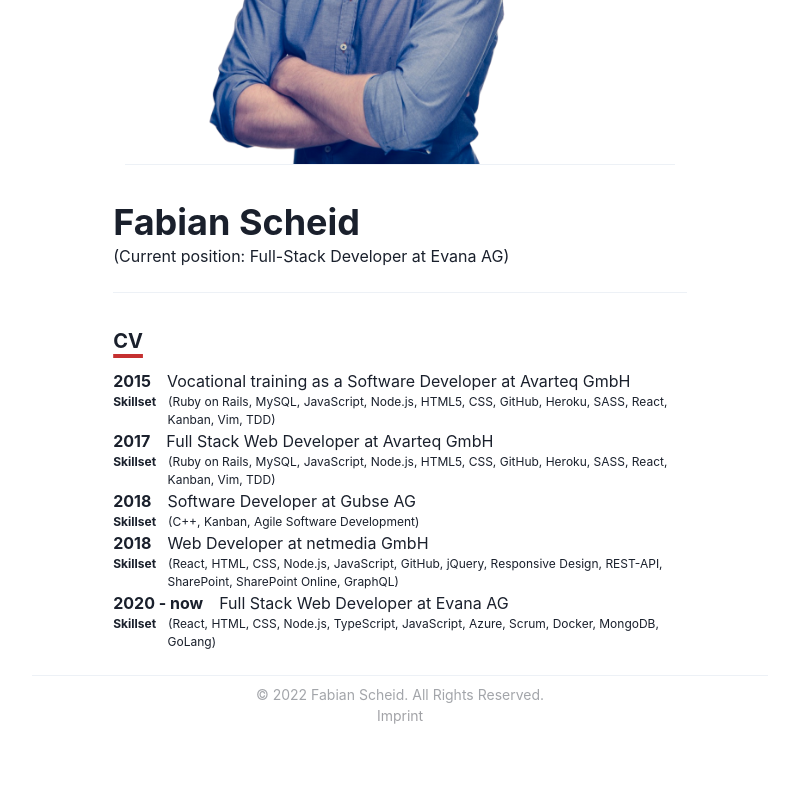
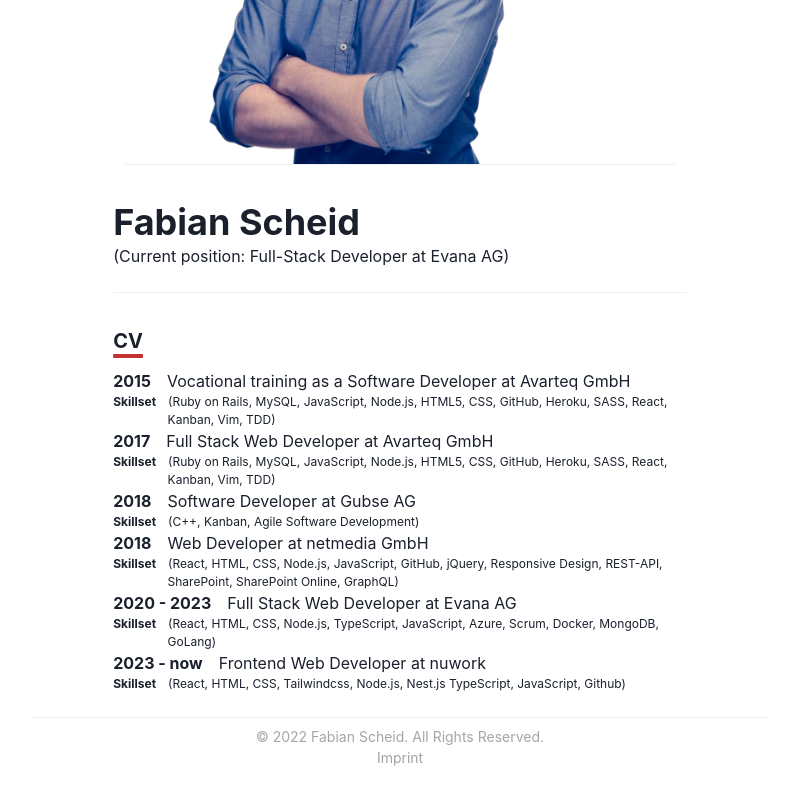
Before and after one commit to Beargruug/l9us-homepage, a Next.js app: page / in a window 1280 px wide. Shown: the part 374-1174 px from the top of the page, without its empty margins (240-1039 px from the left). Before the commit the page ends 1132 px from the top, so only its background shows below. Built offline with nearby package versions, Linux system fonts and the light colour scheme.

Commit message:
Update index.js

```diff
--- a/pages/index.js
+++ b/pages/index.js
@@ -70,7 +70,7 @@ const Page = () => {
               </Text>
             </StyledBox>
             <StyledBox>
-              <StyledSpan>2020 - now</StyledSpan>
+              <StyledSpan>2020 - 2023</StyledSpan>
               Full Stack Web Developer at Evana AG
             </StyledBox>
             <StyledBox>
@@ -80,6 +80,16 @@ const Page = () => {
                 Scrum, Docker, MongoDB, GoLang)
               </Text>
             </StyledBox>
+            <StyledBox>
+              <StyledSpan>2023 - now</StyledSpan>
+              Frontend Web Developer at nuwork
+            </StyledBox>
+            <StyledBox>
+              <Text fontSize="xs">
+                <StyledSpan>Skillset</StyledSpan>
+                (React, HTML, CSS, Tailwindcss, Node.js, Nest.js TypeScript, JavaScript, Github)
+              </Text>
+            </StyledBox>
           </Box>
         </Box>
       </Container>
```
